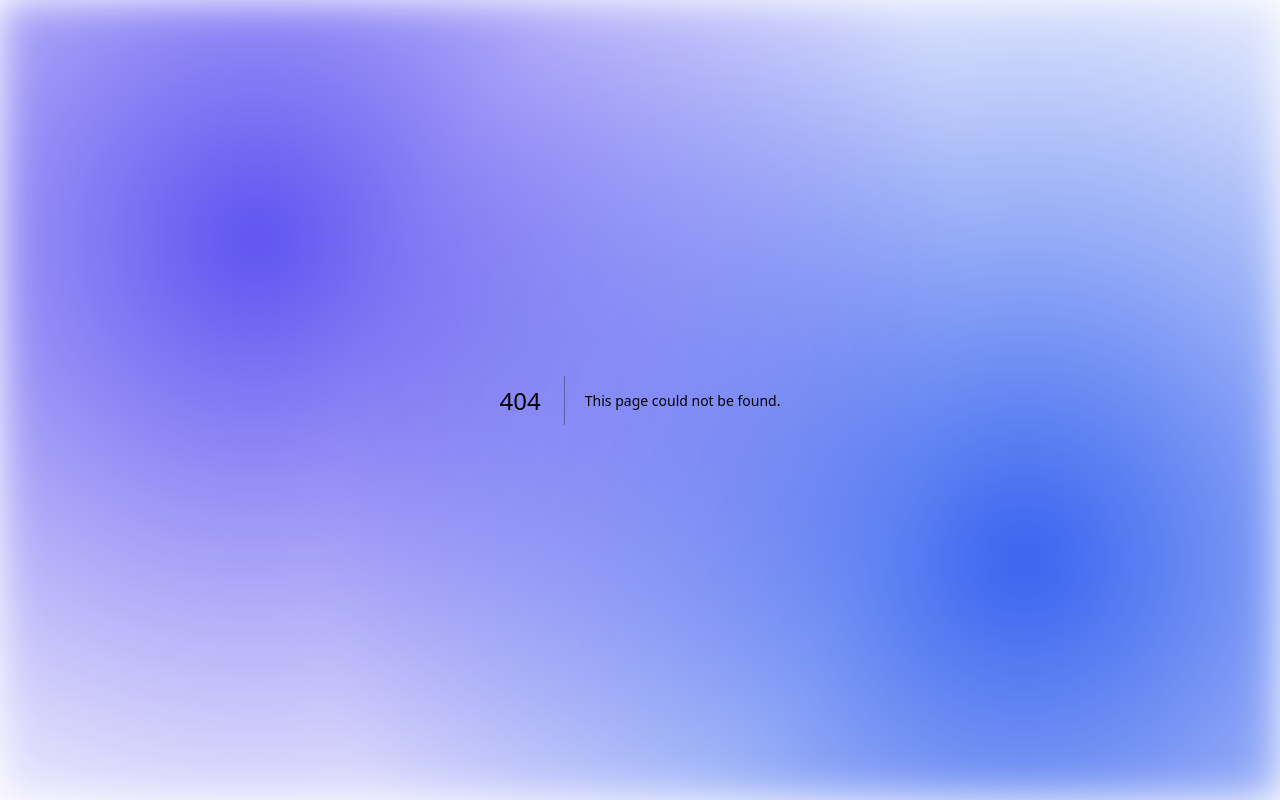
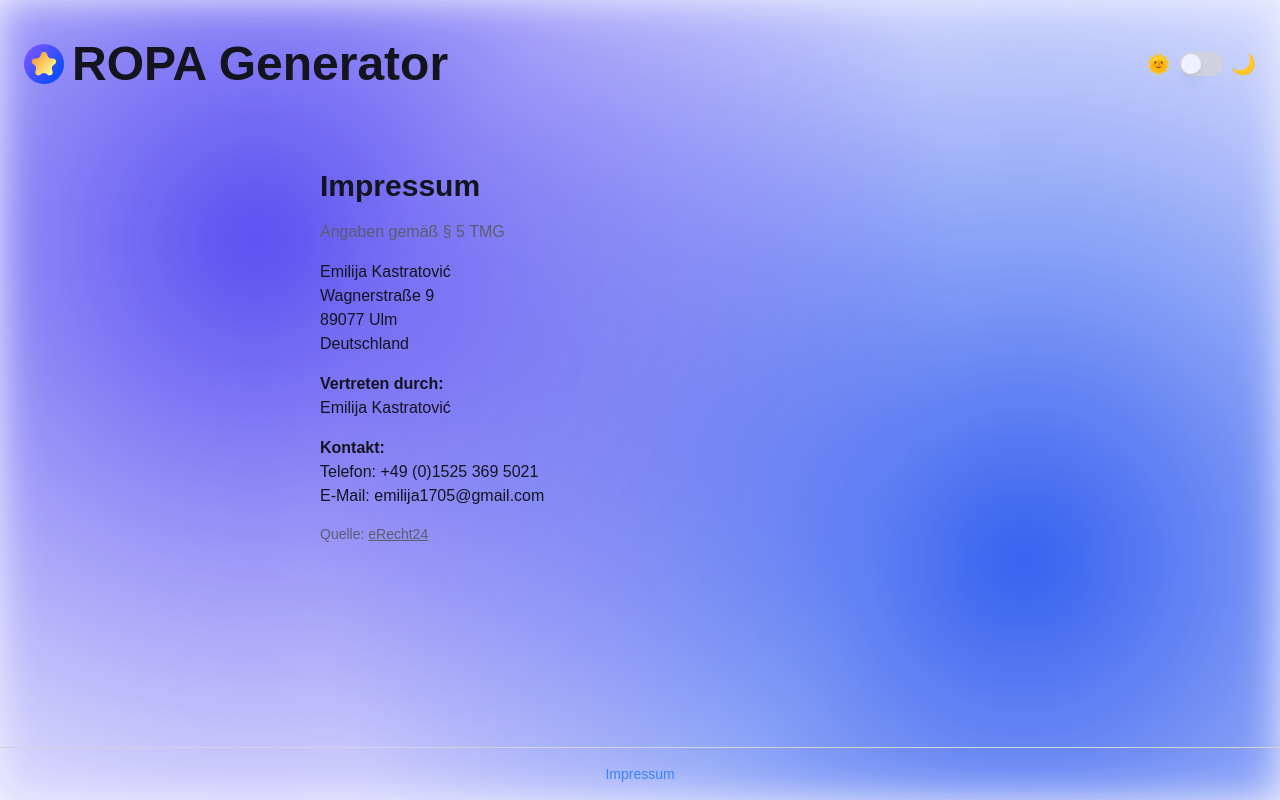
Before and after one commit to ganglem/dsgvo, a Next.js app: page /impressum in a window 1280 px wide. Before the commit this address had no page. Built offline with nearby package versions, Linux system fonts and the light colour scheme.

Commit message:
add impressum and logo

```diff
--- /dev/null
+++ b/app/impressum/page.tsx
@@ -0,0 +1,37 @@
+export default function ImpressumPage() {
+    return (
+        <main className="container mx-auto px-4 py-10 max-w-2xl space-y-4">
+            <h1 className="text-3xl font-bold">Impressum</h1>
+            <p className="text-muted-foreground">
+                Angaben gemäß § 5 TMG
+            </p>
+            <p>
+                Emilija Kastratović
+                <br />
+                Wagnerstraße 9
+                <br />
+                89077 Ulm
+                <br />
+                Deutschland
+            </p>
+
+            <p>
+                <strong>Vertreten durch:</strong>
+                <br />
+                Emilija Kastratović
+            </p>
+
+            <p>
+                <strong>Kontakt:</strong>
+                <br />
+                Telefon: +49 (0)1525 369 5021
+                <br />
+                E-Mail: emilija1705@gmail.com
+            </p>
+
+            <p className="text-sm text-muted-foreground">
+                Quelle: <a href="https://www.e-recht24.de" className="underline">eRecht24</a>
+            </p>
+        </main>
+    )
+}
--- a/app/layout.tsx
+++ b/app/layout.tsx
@@ -1,7 +1,8 @@
-// app/layout.tsx
 import './globals.css'
 import type { Metadata } from 'next'
 import { ThemeProvider } from 'next-themes'
+import Link from 'next/link'
+import { ThemeToggle } from '@/components/ThemeToggle'
 
 export const metadata: Metadata = {
     title: 'ROPA Generator',
@@ -15,12 +16,32 @@ export default function RootLayout({
     return (
         <html lang="en" suppressHydrationWarning>
         <body>
-      <ThemeProvider
-          attribute="class"
-          defaultTheme="system"
-          enableSystem
-      >
-        {children}
+        <ThemeProvider attribute="class" defaultTheme="system" enableSystem>
+            <div className="min-h-screen flex flex-col">
+                {/* HEADER */}
+                <header className="py-10">
+                    <div className="container mx-auto px-4 md:px-6 flex items-center justify-between">
+                        {/* Left: Logo + Title */}
+                        <Link href="/" className="flex items-center space-x-2">
+                            <img src="/star.svg" alt="Logo" className="h-10 w-10" />
+                            <h1 className="text-5xl font-bold">ROPA Generator</h1>
+                        </Link>
+
+                        {/* Right: Theme Toggle */}
+                        <ThemeToggle />
+                    </div>
+                </header>
+
+                {/* MAIN */}
+                <main className="flex-grow">{children}</main>
+
+                {/* FOOTER */}
+                <footer className="p-4 text-center text-sm border-t">
+                    <Link href="/impressum" className="text-blue-500 hover:underline">
+                        Impressum
+                    </Link>
+                </footer>
+            </div>
         </ThemeProvider>
         </body>
         </html>
--- a/app/page.tsx
+++ b/app/page.tsx
@@ -6,12 +6,6 @@ import { ThemeToggle } from "@/components/ThemeToggle"
 export default function Home() {
     return (
         <main className="container mx-auto py-10 px-4 md:px-6 relative">
-            {/* Toggle in top right */}
-            <div className="absolute top-4 right-4">
-                <ThemeToggle />
-            </div>
-
-            <h1 className="text-3xl font-bold mb-6">ROPA Generator</h1>
             <p className="text-muted-foreground mb-8">
                 Create GDPR-compliant documents for your company by either entering custom information or selecting from
                 predefined templates.
--- a/components/ui/select.tsx
+++ b/components/ui/select.tsx
@@ -75,11 +75,14 @@ const SelectContent = React.forwardRef<
     <SelectPrimitive.Content
       ref={ref}
       className={cn(
-        "relative z-50 max-h-96 min-w-[8rem] overflow-hidden rounded-md border bg-popover text-popover-foreground shadow-md data-[state=open]:animate-in data-[state=closed]:animate-out data-[state=closed]:fade-out-0 data-[state=open]:fade-in-0 data-[state=closed]:zoom-out-95 data-[state=open]:zoom-in-95 data-[side=bottom]:slide-in-from-top-2 data-[side=left]:slide-in-from-right-2 data-[side=right]:slide-in-from-left-2 data-[side=top]:slide-in-from-bottom-2",
-        position === "popper" &&
+          "relative z-50 max-h-96 min-w-[8rem] overflow-hidden rounded-md border bg-background text-popover-foreground shadow-md",
+          "data-[state=open]:animate-in data-[state=closed]:animate-out data-[state=closed]:fade-out-0 data-[state=open]:fade-in-0 data-[state=closed]:zoom-out-95 data-[state=open]:zoom-in-95",
+          "data-[side=bottom]:slide-in-from-top-2 data-[side=left]:slide-in-from-right-2 data-[side=right]:slide-in-from-left-2 data-[side=top]:slide-in-from-bottom-2",
+          position === "popper" &&
           "data-[side=bottom]:translate-y-1 data-[side=left]:-translate-x-1 data-[side=right]:translate-x-1 data-[side=top]:-translate-y-1",
-        className
+          className
       )}
+
       position={position}
       {...props}
     >
```
Also changed, not shown: public/star.svg (added). Lines whose indentation alone changed are shown as unchanged.
